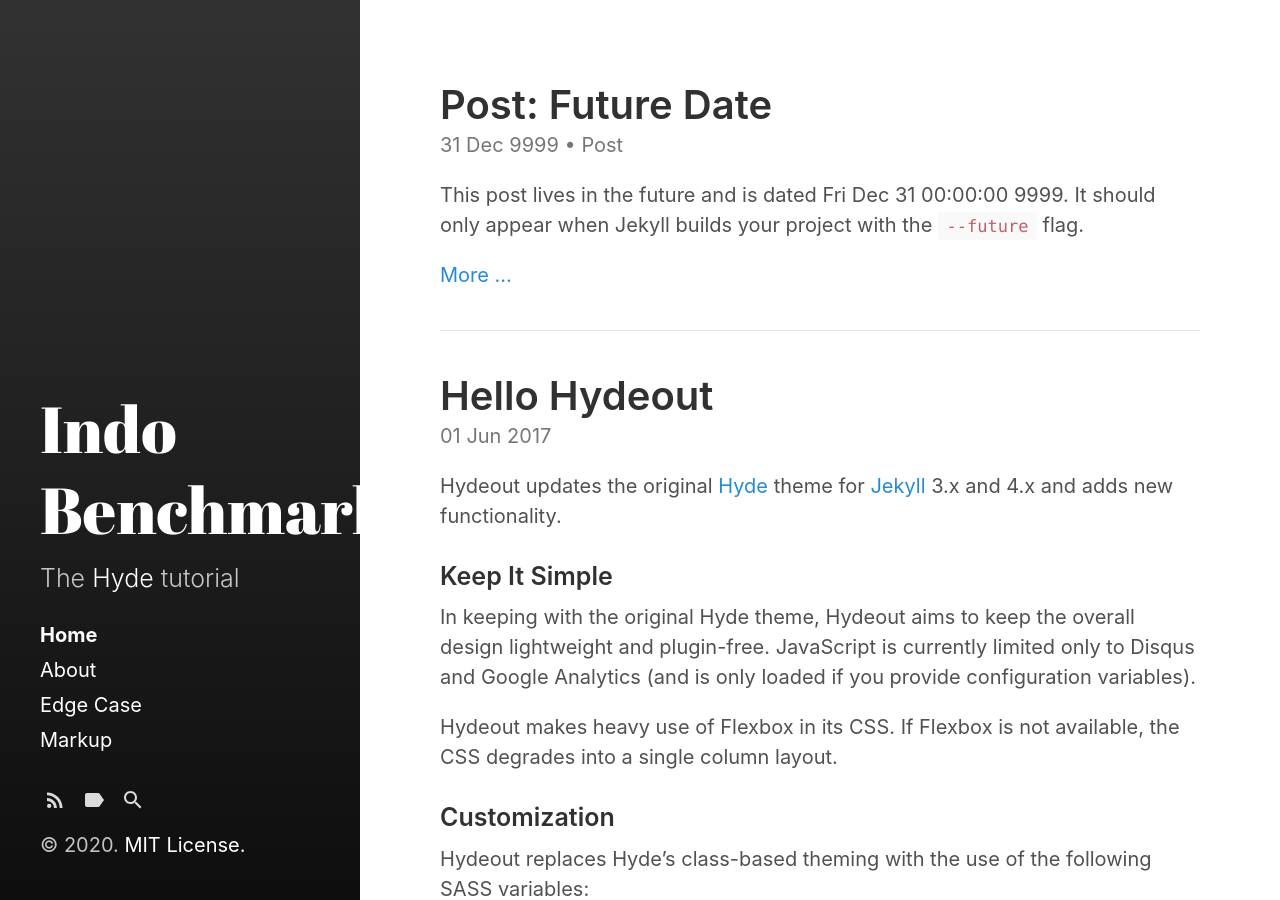
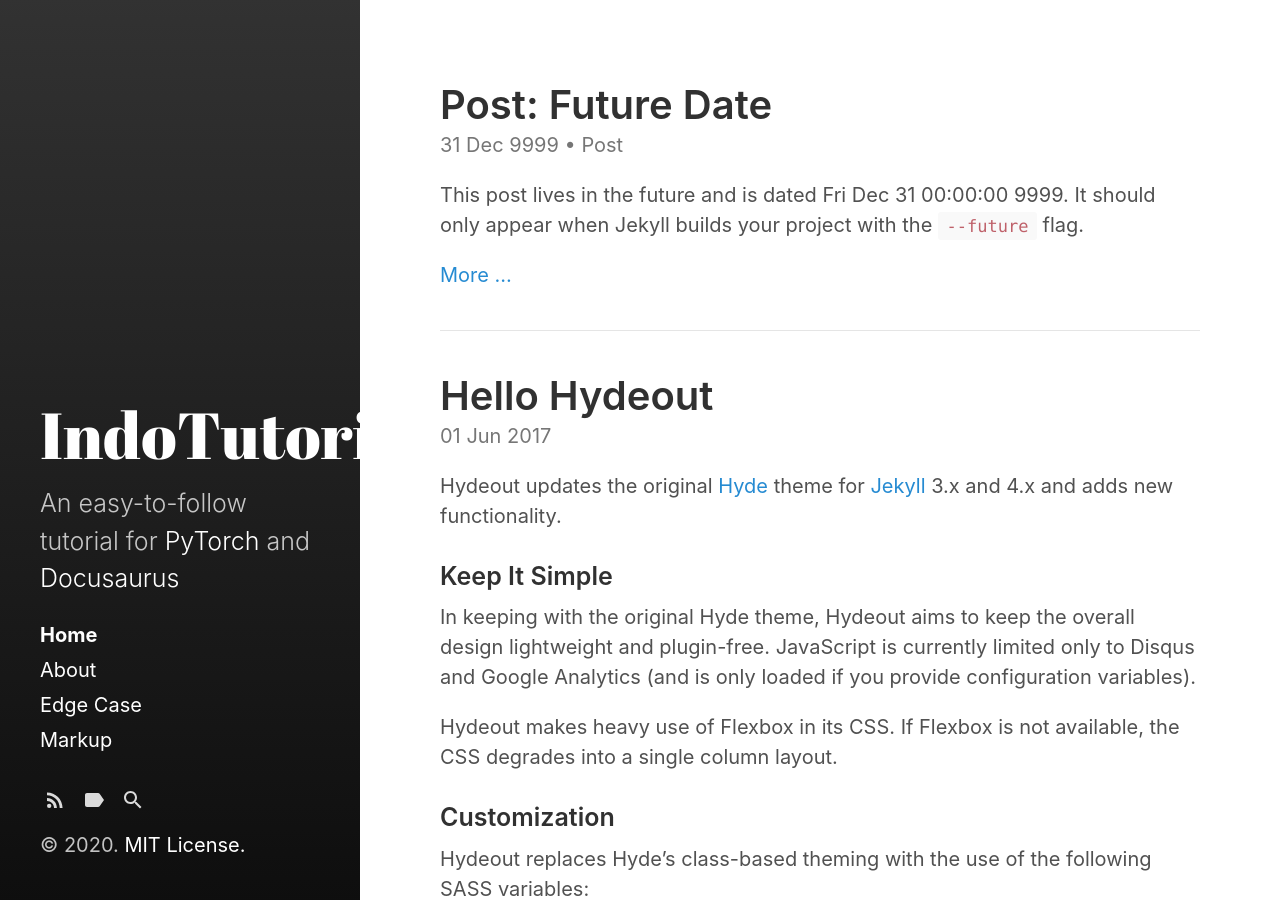
Before and after one commit to indobenchmark/tutorials, a Jekyll site: the page built from index.html, in a window 1280 px wide and 900 px high. Built offline with Jekyll 4.4.1, drawn with Linux system fonts in a browser that asks for light colours; the list of posts is cut into pages by our own code.

Commit message:
update config

```diff
--- a/_config.yml
+++ b/_config.yml
@@ -3,9 +3,9 @@ markdown:         kramdown
 highlighter:      rouge
 
 # Setup
-title:            Indo Benchmark
+title:            IndoTutorial
 tagline:          'A Tutorial'
-description:      'The <a href="https://github.com/indobenchmark/indonlu" target="_blank">Hyde</a> tutorial'
+description:      'An easy-to-follow tutorial for <a href="https://pytorch.org/" target="_blank">PyTorch</a> and <a href="https://docusaurus.io/" target="_blank">Docusaurus</a>'
 url:              https://indobenchmark.github.io
 baseurl:          '/tutorials'
                   # the optional subpath of your site, e.g. "/blog"
@@ -15,7 +15,7 @@ baseurl:          '/tutorials'
                   # sidebar_blog_link below.
 
 author:
-  name:           'Indo Benchmark'
+  name:           'IndoBenchmark'
   url:
 
 paginate:         5
```
